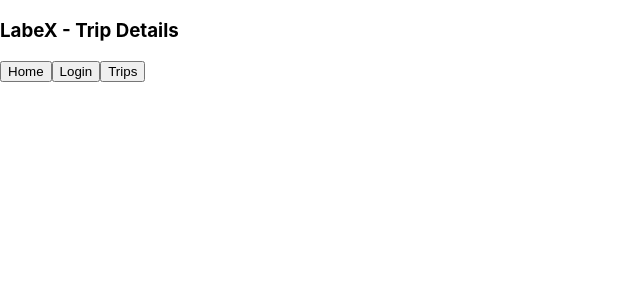
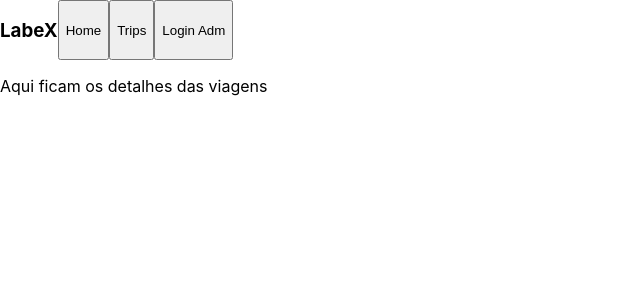
Before and after one commit to future4code/Beatriz-Cupolillo, a React (Create React App) app in the folder semana10/labex-project/: page /tripDetails in a window 1280 px wide. Shown: the top 300 px of the page, without its empty margins (0-640 px from the left). Built offline with nearby package versions, Linux system fonts and the light colour scheme; sample sign-in values are in the browser's storage.

Commit message:
fiz as páginas protegidas com hooks

```diff
--- a/semana10/labex-project/src/Components/CreateTripPage.js
+++ b/semana10/labex-project/src/Components/CreateTripPage.js
@@ -1,8 +1,11 @@
 import React from "react";
 import { useHistory } from "react-router-dom";
+import { useProtectedPage } from "../../hooks/useProtectedPage";
 import NavBar from "./NavBar"
 
 export default function CreateTripPage(){
+    useProtectedPage()
+
     const history = useHistory();
 
     const goToLoginPage = () => {
--- a/semana10/labex-project/src/Components/TripDetailsPage.js
+++ b/semana10/labex-project/src/Components/TripDetailsPage.js
@@ -1,8 +1,11 @@
 import React from "react";
 import { useHistory } from "react-router-dom";
+import { useProtectedPage } from "../hooks/useProtectedPage";
 import NavBar from "./NavBar"
 
 export default function TripDetailsPage(){
+    useProtectedPage()
+
     const history = useHistory();
 
     const goToHome = () => {
@@ -20,10 +23,8 @@ export default function TripDetailsPage(){
     return (
 
         <div>
-            <h3>LabeX - Trip Details</h3>
-            <button onClick={goToHome}>Home</button>
-            <button onClick={goToLoginPage}>Login</button>
-            <button onClick={goToTripsPage}>Trips</button>
+            <NavBar />
+        <p>Aqui ficam os detalhes das viagens</p>
         </div>
-    )
+  );
 }
--- /dev/null
+++ b/semana10/labex-project/src/hooks/useProtectedPage.js
@@ -0,0 +1,15 @@
+import { useEffect } from "react";
+import { useHistory } from "react-router-dom";
+
+
+export function useProtectedPage() {
+    const history = useHistory()
+
+  useEffect(() => {
+    const token = localStorage.getItem("token")
+
+    if (!token) {
+      history.push("/login")
+    }
+  }, [history])
+}
```
